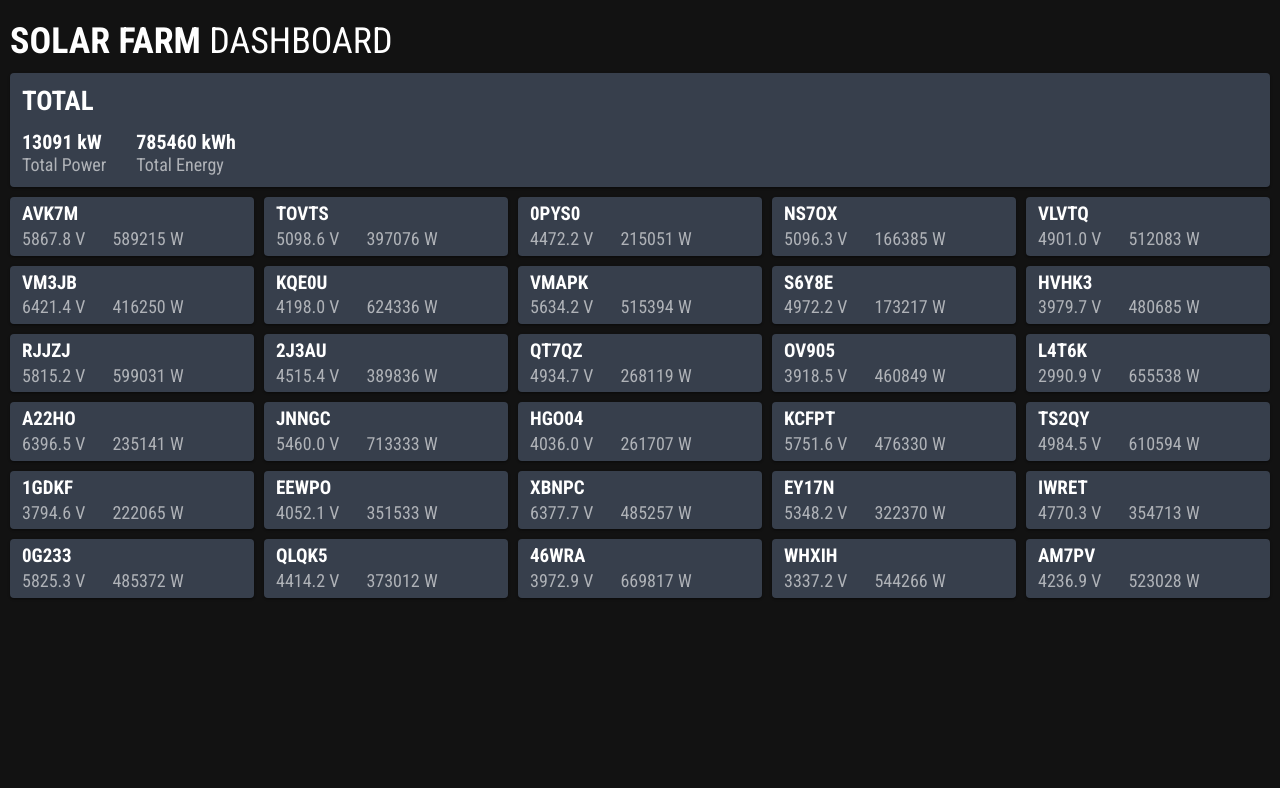
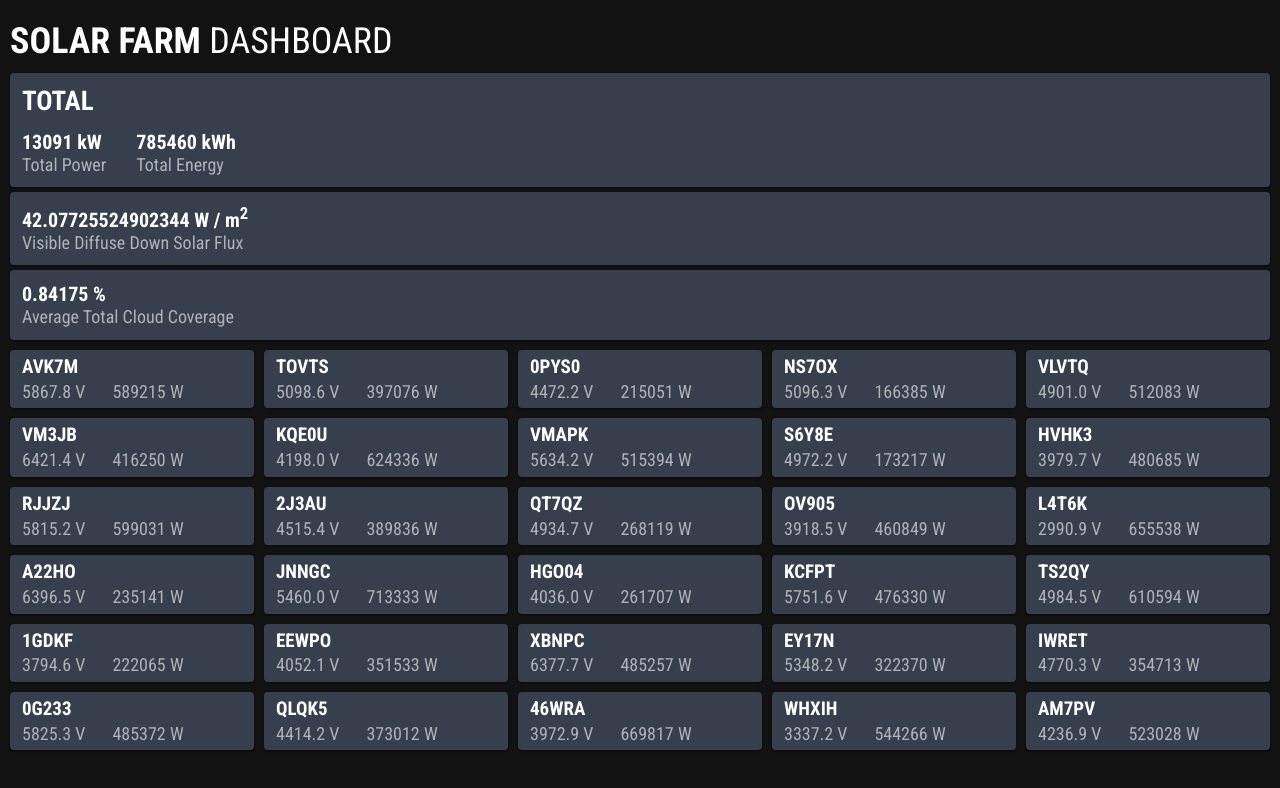
Before and after one commit to sulik/solar-farm-dashboard, a React (Create React App) app: page / in a window 1280 px wide. Shown: the top 788 px of the page. Built offline with nearby package versions, Linux system fonts and the light colour scheme.

Commit message:
Use SolarActivity and CloudCoverage component with weather data

```diff
--- a/src/App.js
+++ b/src/App.js
@@ -1,6 +1,8 @@
 import * as solarPanelsDataGen from './data/solarPanelsDataGenerator'
+import CloudCoverage from './components/CloudCoverage/CloudCoverage'
 import PropTypes from 'prop-types'
 import React, { useContext } from 'react'
+import SolarActivity from './components/SolarActivity/SolarActivity'
 import SolarPanels from './components/SolarPanels/SolarPanels'
 import Totals from './components/Totals/Totals'
 import useInterval from './utils/useInterval'
@@ -18,7 +20,11 @@ function App({ solarPanelsDataConfig }) {
       <header>
         <h1>Solar Farm <span>Dashboard</span></h1>
       </header>
-      <Totals/>
+      <div className="overview">
+        <Totals/>
+        <SolarActivity/>
+        <CloudCoverage/>
+      </div>
       <SolarPanels/>
     </div>
   )
```
